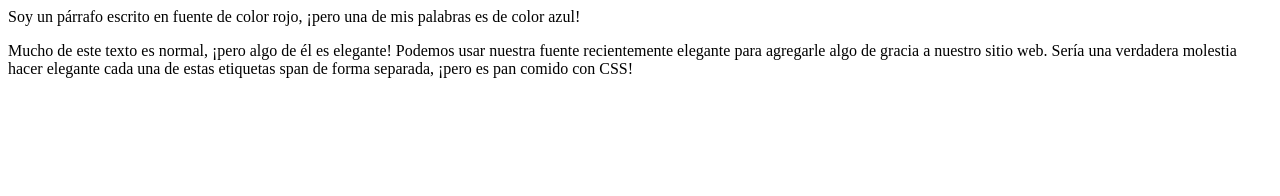
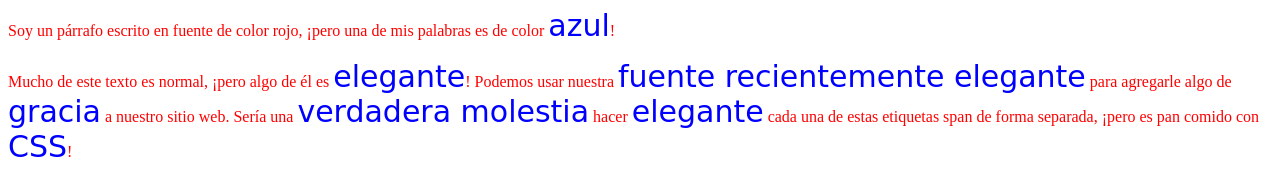
Before and after one commit to EduPalacios1/GersonEduParadaPalacios, a plain HTML site: page Practica-5/Indexx.html in a window 1280 px wide. Drawn offline with Linux system fonts and the light colour scheme.

Commit message:
Practica 5.

```diff
--- a/Practica-5/Indexx.html
+++ b/Practica-5/Indexx.html
@@ -1,7 +1,7 @@
 <html>
 	<head>
 		<title></title>
-		<link type="text/css" rel="stylesheeet" href="stylesheeet.css"/>
+		<link type="text/css" rel="stylesheet" href="stylesheeet.css"/>
 	</head>
 	<body>
 		<p>
```
